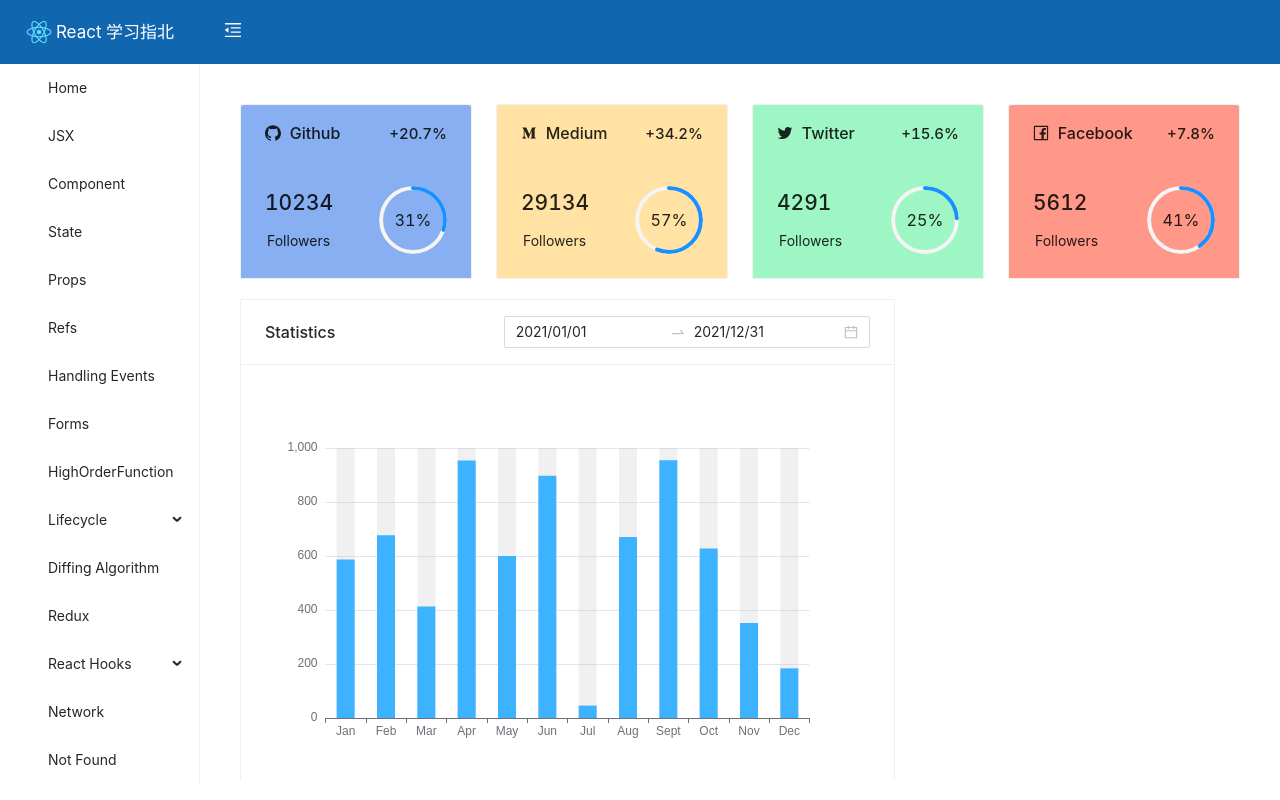
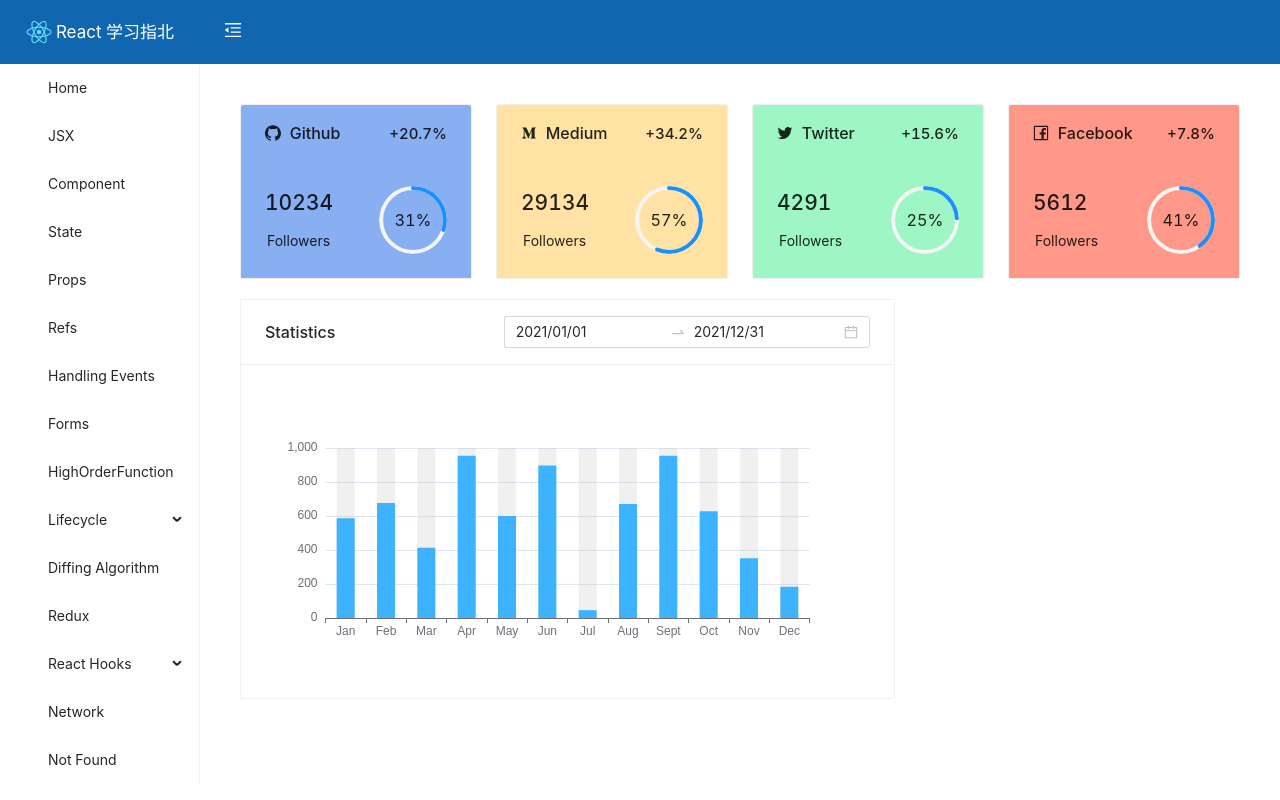
Before and after one commit to StevieTaylor/react-studying, a React (Create React App) app: page /home in a window 1280 px wide. Built offline with nearby package versions, Linux system fonts and the light colour scheme.

Commit message:
[feat] 首页统计信息

```diff
--- a/src/pages/home/components/Statistics.tsx
+++ b/src/pages/home/components/Statistics.tsx
@@ -1,7 +1,7 @@
 /*
  * @Author: Stevie
  * @Date: 2021-09-24 10:20:27
- * @LastEditTime: 2021-09-24 14:19:42
+ * @LastEditTime: 2021-09-24 14:35:20
  * @LastEditors: Stevie
  * @Description:
  */
@@ -56,19 +56,19 @@
 	}
 
 	const handleDateChange = (moments) => {
-    console.log(moments)
-  }
+		console.log(moments)
+	}
 
 	const handleDateOk = (moments) => {
-    console.log(moments)
-  }
+		console.log(moments)
+	}
 
 	const datePicker = () => {
 		const dateFormat = 'YYYY/MM/DD'
 		return (
 			<RangePicker
 				picker="date"
-				defaultValue={[moment('2021/01/01', dateFormat), moment('2021/12/31',dateFormat)]}
+				defaultValue={[moment('2021/01/01', dateFormat), moment('2021/12/31', dateFormat)]}
 				format={dateFormat}
 				onChange={handleDateChange}
 				onOk={handleDateOk}
@@ -77,8 +77,8 @@
 	}
 
 	return (
-		<Card title="Statistics" extra={datePicker()}>
-			<ReactEcharts option={option} style={{ height: 400 }} />
+		<Card title="Statistics" extra={datePicker()} style={{ height: 400 }}>
+			<ReactEcharts option={option} />
 		</Card>
 	)
 }
```
